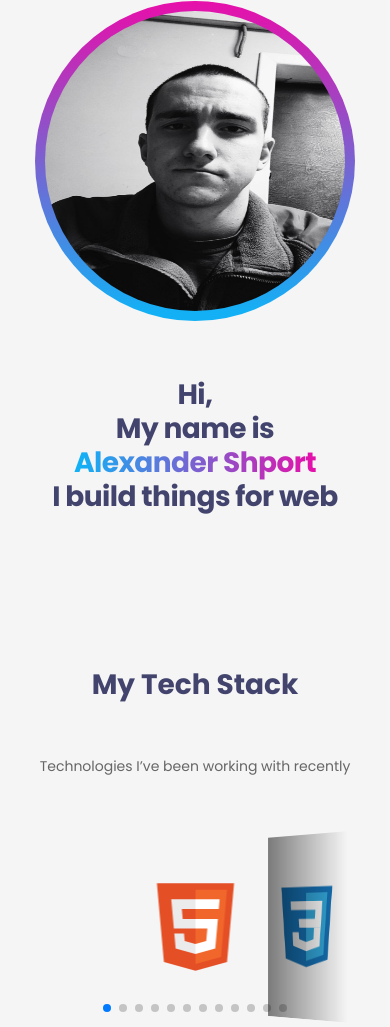
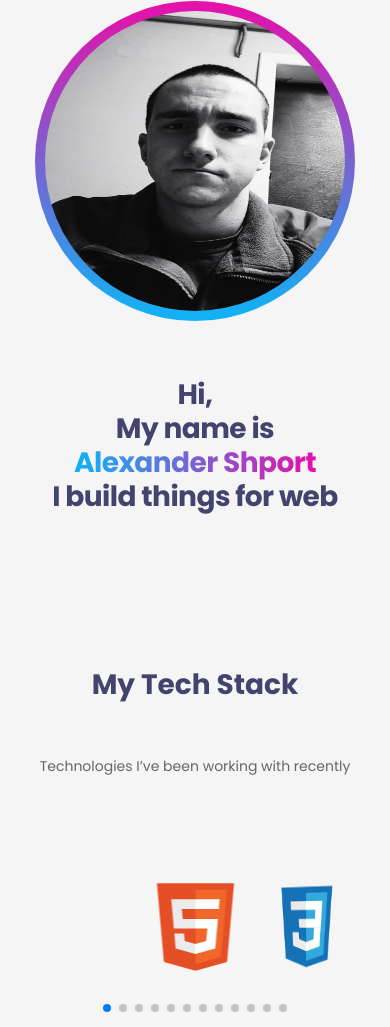
Before and after one commit to cavedium/portfolio, a plain HTML site: page index.html in a window 390 px wide. Shown: the part 253-1280 px from the top of the page. Drawn offline with nearby package versions, Linux system fonts and the light colour scheme.

Commit message:
update slider's styles

```diff
--- a/styles/main.css
+++ b/styles/main.css
@@ -249,7 +249,7 @@ h6 {
 		gap: 0px;
 	}
 
-	.swiper-button-next,
+	/* .swiper-button-next,
 	.swiper-button-prev {
 		display: block;
 	}
@@ -272,8 +272,37 @@ h6 {
 		display: block;
 		width: 120px;
 		height: 120px;
+	} */
+
+	.swiper {
+		width: 350px;
+		height: 100px;
+		padding-top: 50px;
+		padding-bottom: 50px;
 	}
 
+	.swiper-slide {
+		background-position: center;
+		background-size: cover;
+		width: 120px;
+		display: flex;
+		justify-content: center;
+		align-items: center;
+	}
+
+	.swiper-slide img {
+		display: block;
+		width: 120px;
+		height: 120px;
+	}
+
+	.swiper-3d .swiper-slide-shadow-left {
+		background-image: none;
+	}
+
+	.swiper-3d .swiper-slide-shadow-right {
+		background-image: none;
+	}
 }
 
 /* MOBILE */
```
